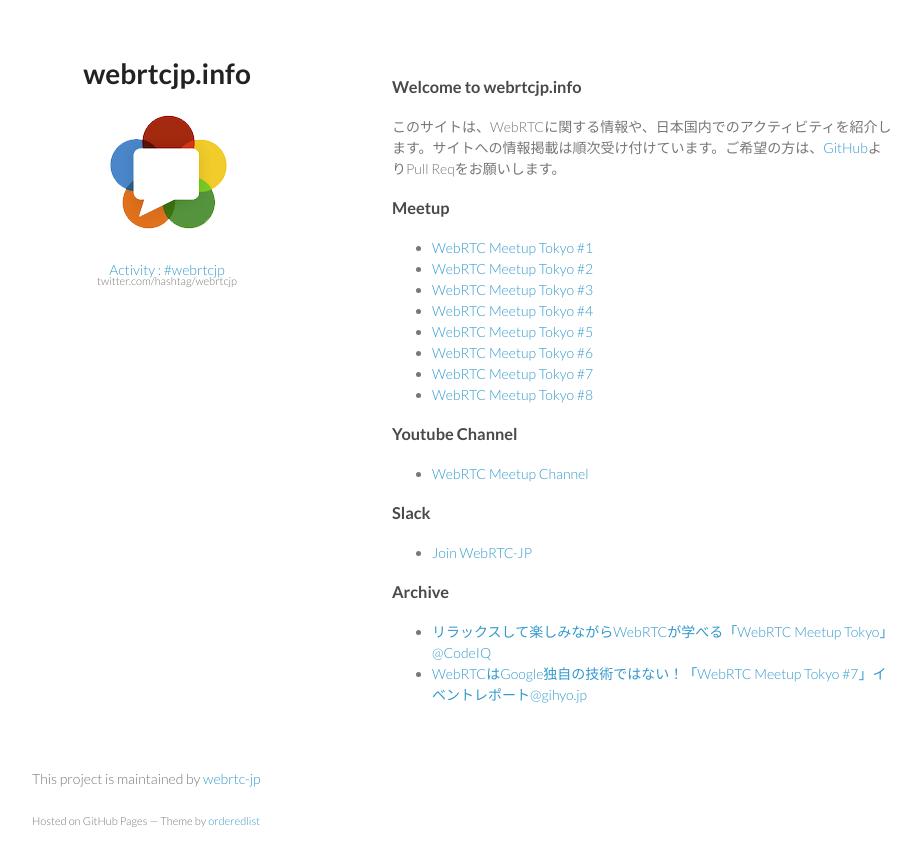
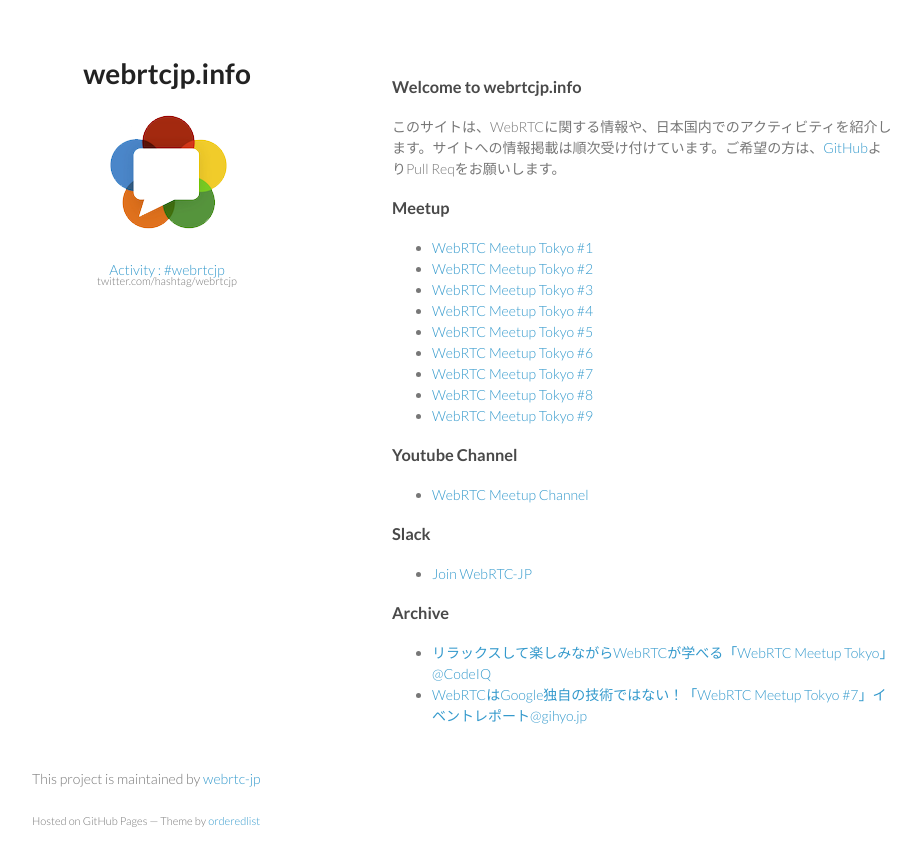
Before and after one commit to webrtc-jp/webrtc-jp-info.github.io, a Jekyll site: the page built from index.md, in a window 1280 px wide. Shown: the top 866 px of the page, without its empty margins (178-1099 px from the left). Built offline with Jekyll 4.4.1, drawn with Linux system fonts in a browser that asks for light colours; Markdown is read by kramdown in place of the engine named in the settings.

Commit message:
Update index.md

```diff
--- a/index.md
+++ b/index.md
@@ -17,6 +17,7 @@
 - [WebRTC Meetup Tokyo #6](https://atnd.org/events/60983)
 - [WebRTC Meetup Tokyo #7](https://atnd.org/events/62978)
 - [WebRTC Meetup Tokyo #8](https://atnd.org/events/65751)
+- [WebRTC Meetup Tokyo #9](https://atnd.org/events/67945)
 
 ### Youtube Channel
 
```
